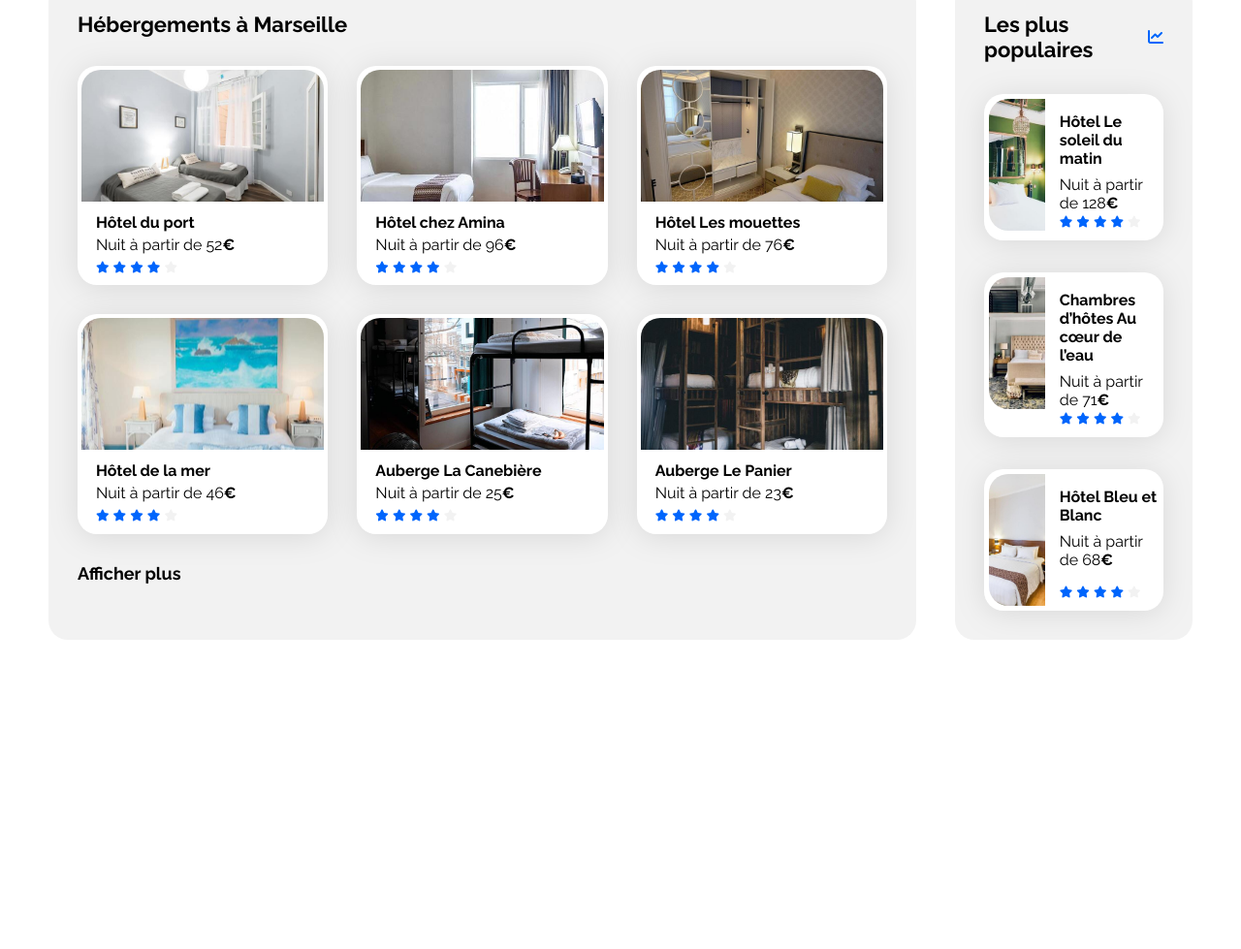
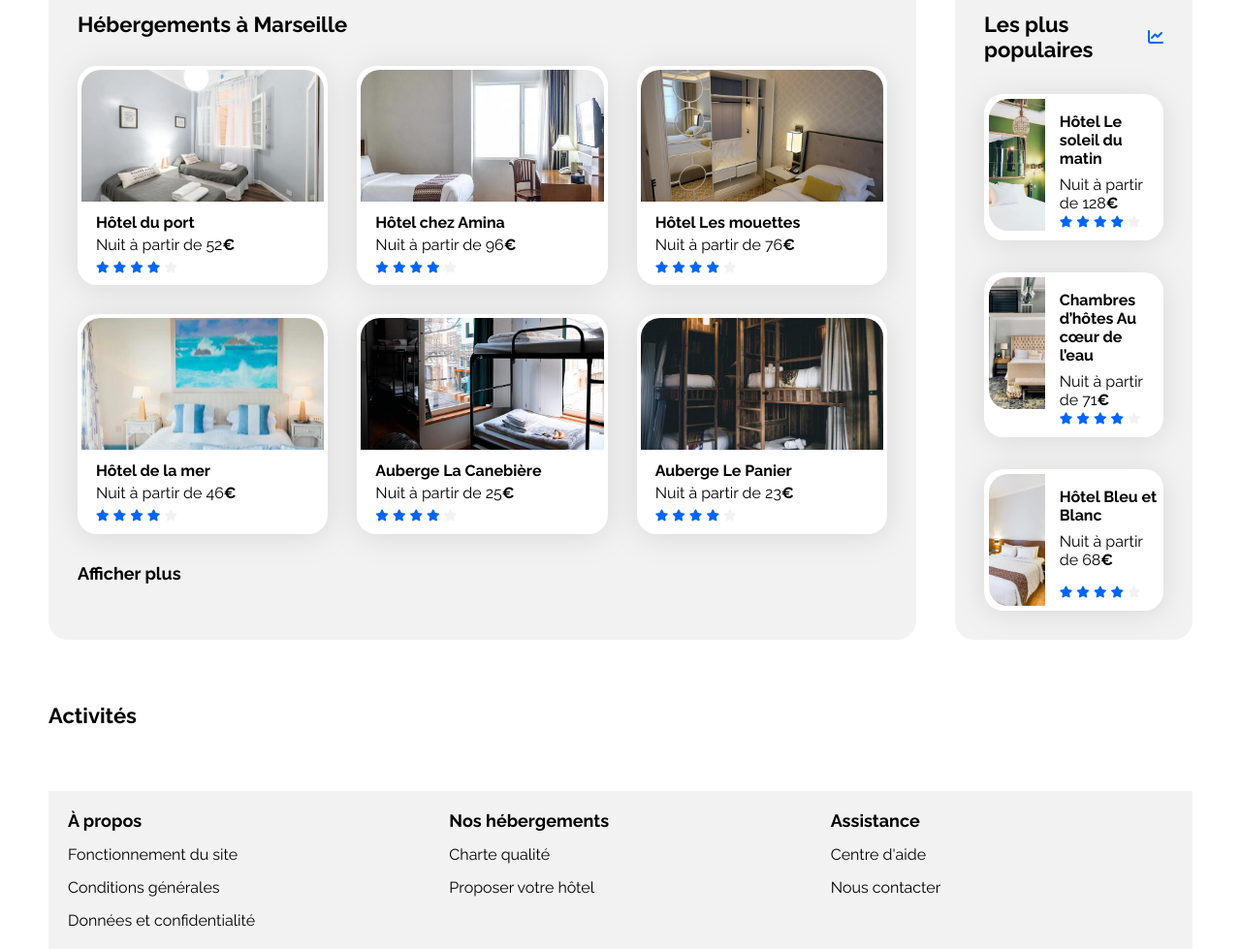
Before and after one commit to julie-lsk/html_et_css_agence, a plain HTML site: page index.html in a window 1280 px wide. Shown: the part 445-1424 px from the top of the page at 97% size. Before the commit the page ends 1105 px from the top, so only its background shows below. Drawn offline with Linux system fonts and the light colour scheme.

Commit message:
Intégration footer + fix mini bugs

```diff
--- a/css/style.css
+++ b/css/style.css
@@ -251,7 +251,7 @@ header
     margin-right: 40px;
 }
 
-#p-cards /* "Afficher plus" sous les cards */
+.subtitle-h3 /* "Afficher plus" sous les cards */
 {
     font-size: 18px;
     font-weight: 700;
@@ -303,20 +303,14 @@ header
 
 .hebergements-cards
 {
-    /* display: flex;
-    flex-wrap: wrap; */
     max-width: 1440px;
-    /* gap: 30px; */
     margin-top: 30px;
     width: 100%;
 }
 
-.hebergements-cards a
+.hebergements-cards a /* permet aux cards de ne pas être fixes */
 {
-    /* overflow: hidden; */
-    /* flex-shrink: 0; */
     width: 33%;
-    /* flex: 1 0 calc(33.33% - 20px); */
 }
 
 .card-group1, .card-group2
@@ -334,9 +328,9 @@ header
 
 /*********** Populaires ***********/
 
-/* .populaires {
+.populaires {
     width: 32%;
-} */
+}
 
 .populaires-title {
     display: flex;
@@ -377,6 +371,52 @@ header
 .populaires-cards .card-rating {
     margin-bottom: 5px;
 }
+
+
+
+
+
+/*********** Activités ***********/
+
+.activites
+{
+    margin-top: 65px;
+    padding-bottom: 30px;
+}
+
+
+
+
+
+
+
+/*********** Footer ***********/
+
+footer
+{
+    background-color: var(--main-bg-color);
+    margin-top: 35px;
+    display: flex;
+}
+
+.sections-footer
+{
+    padding: 20px;
+    width: 100%;
+}
+
+.sections-footer ul
+{
+    list-style: none;
+    padding: 0;
+}
+
+.sections-footer li
+{
+    padding-top: 15px;
+}
+
+
 
 
 
--- a/index.html
+++ b/index.html
@@ -22,8 +22,8 @@
         <img src="./images/logo/Booki.png" alt="Logo Booki" class="logo-header">
 
         <nav class="nav-header">
-            <a href=".hebergements" id="hebergement-nav">Hébergements</a> <!-- ATTENTION LIENS A CHANGER !!!!!!!!!!!!!!!!!!!!!!! -->
-            <a href="#" id="activite-nav">Activités</a> <!-- METTRE EN LIEN LES SECTIONS CORRESPONDANTES !!!!!!!!!!!-->
+            <a href="#herbergement-id" id="hebergement-nav">Hébergements</a> <!-- ATTENTION LIENS A CHANGER !!!!!!!!!!!!!!!!!!!!!!! -->
+            <a href="#activites-id" id="activite-nav">Activités</a> <!-- METTRE EN LIEN LES SECTIONS CORRESPONDANTES !!!!!!!!!!!-->
         </nav>
     </header>
 
@@ -84,14 +84,14 @@
 
 
 
-            <!--**************** HEBERGEMENTS ****************-->
+            <!--**************** HEBERGEMENTS + POPULAIRES ****************-->
 
-            <div class="hebergements-and-populaires"> <!-- + POPULAIRES -->
+            <div class="hebergements-and-populaires">
 
                 <section class="hebergements">
 
                     <div class="hebergements-title">
-                        <h2 class="section-title">Hébergements à Marseille</h2>
+                        <h2 class="section-title" id="herbergement-id">Hébergements à Marseille</h2>
                     </div>
 
                     <!-- 6 cards -->
@@ -260,7 +260,7 @@
                             </a>
                         </div>
 
-                        <p id="p-cards">Afficher plus</p>
+                        <h3 class="subtitle-h3">Afficher plus</h3>
 
                     </div>
 
@@ -367,10 +367,48 @@
 
             </div>
 
+
+
+            <!--**************** ACTIVITES ****************-->
+
+            <div class="activites">
+
+                <h2 class="section-title" id="activites-id">Activités</h2>
+
+            </div>
+
         </main>
 
 
-        <footer> <!-- à faire !!!!!!!!!!!! -->
+
+        <footer>
+
+            <div class="section-a-propos sections-footer">
+                <h3 class="subtitle-h3">À propos</h3>
+                <ul>
+                    <li>Fonctionnement du site</li>
+                    <li>Conditions générales</li>
+                    <li>Données et confidentialité</li>
+                </ul>
+            </div>
+
+
+            <div class="section-hebergement sections-footer">
+                <h3 class="subtitle-h3">Nos hébergements</h3>
+                <ul>
+                    <li>Charte qualité</li>
+                    <li>Proposer votre hôtel</li>
+                </ul>
+            </div>
+
+
+            <div class="section-assistance sections-footer">
+                <h3 class="subtitle-h3">Assistance</h3>
+                <ul>
+                    <li>Centre d'aide</li>
+                    <li>Nous contacter</li>
+                </ul>
+            </div>
 
         </footer>
 
```
